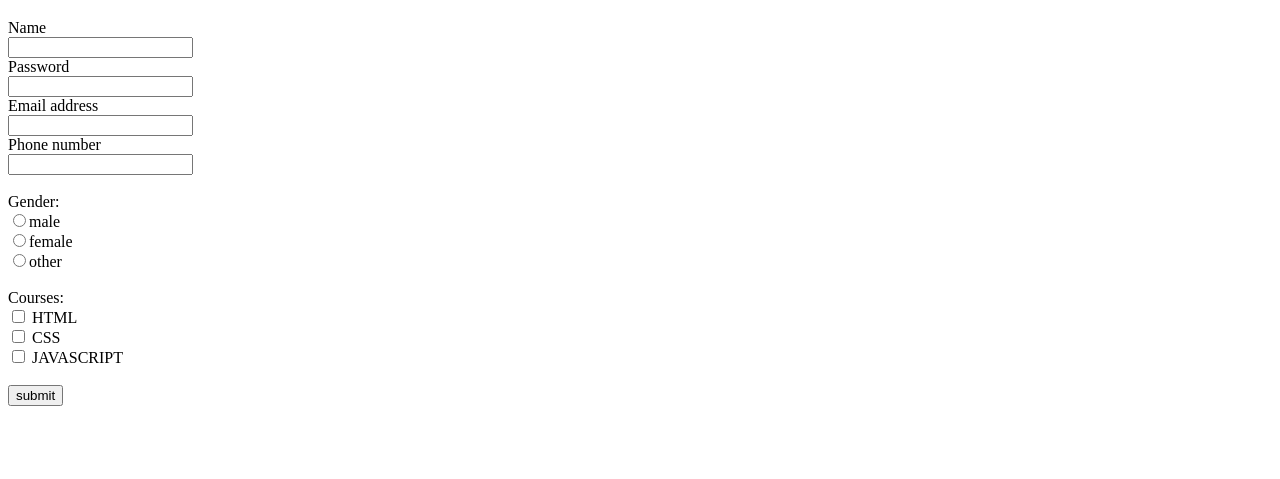
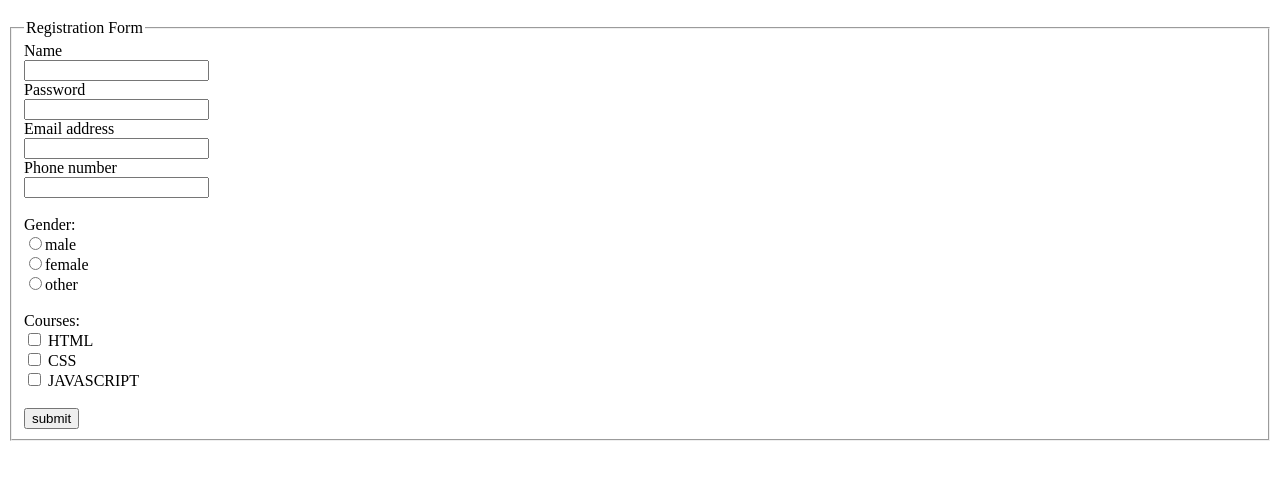
Before and after one commit to sumilraweng/userForm, a plain HTML site: page index.html in a window 1280 px wide. Shown: the part 61-540 px from the top of the page. Drawn offline with Linux system fonts and the light colour scheme.

Commit message:
add fieldset

```diff
--- a/index.html
+++ b/index.html
@@ -8,6 +8,8 @@
 <body>
     <h1>Registration Form</h1>
     <form action="END POINT">
+        <fieldset>
+            <legend>Registration Form</legend>
             <label for="name">Name</label><br>
             <input type="text" id="name">
             <br/>
@@ -35,6 +37,7 @@
             <label for="course3">JAVASCRIPT</label><br>
             <br>
             <input type="submit" value="submit">
+    </fieldset>
 
     </form>
 
```
Lines whose indentation alone changed are shown as unchanged.
